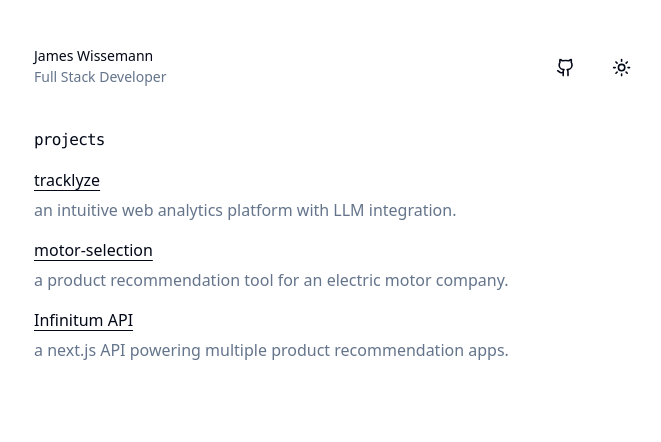
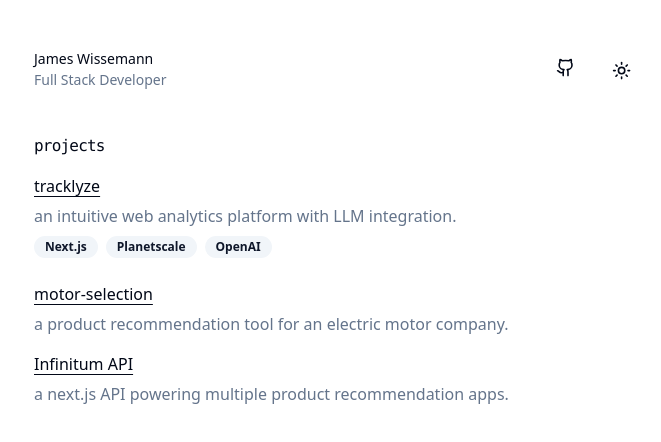
Before and after one commit to jdubba1/portfolio, a Next.js app: page / in a window 1280 px wide. Shown: the top 442 px of the page, without its empty margins (302-963 px from the left). Built offline with nearby package versions, Linux system fonts and the light colour scheme.

Commit message:
added some badges and an accordion template

```diff
--- a/app/page.tsx
+++ b/app/page.tsx
@@ -1,5 +1,11 @@
-import Image from 'next/image'
-import Link from 'next/link'
+import {
+  Accordion,
+  AccordionContent,
+  AccordionItem,
+  AccordionTrigger,
+} from "@/components/ui/accordion"
+
+import { Badge } from "@/components/ui/badge"
 
 export default function Home() {
   return (
@@ -11,10 +17,27 @@
           </div>
           <ul className='space-y-4 py-4'>
             <li>
+
               <a className='flex flex-col space-y-1.5 !no-underline' href="https://tracklyze.com">
                 <span className='font-medium underline underline-offset-4'>tracklyze</span>
                 <span className='text-muted-foreground'> an intuitive web analytics platform with LLM integration. </span>
               </a>
+
+              {/* <Accordion type="single" collapsible className="w-full">
+                <AccordionItem value="item-1">
+                  <AccordionTrigger> Learn More </AccordionTrigger>
+                  <AccordionContent>
+                    Lorem ipsum dolor sit amet, consectetur adipiscing elit. Sed euismod, diam ac tincidunt luctus, nisl eros aliquam nunc, vitae aliquam nunc nisl vitae nunc. Sed euismod, diam ac tincidunt luctus, nisl eros aliquam nunc, vitae aliquam nunc nisl vitae nunc. Sed euismod, diam ac tincidunt luctus, nisl eros aliquam nunc, vitae aliquam nunc nisl vitae nunc. Sed euismod, diam ac tincidunt luctus, nisl eros aliquam nunc, vitae aliquam nunc nisl vitae nunc.
+                  </AccordionContent>
+                </AccordionItem>
+              </Accordion> */}
+
+              <div className="flex flex-row justify-start space-x-2 py-2">
+                <Badge variant="secondary">Next.js</Badge>
+                <Badge variant="secondary">Planetscale</Badge>
+                <Badge variant="secondary">OpenAI</Badge>
+              </div>
+
             </li>
             <li>
               <a className='flex flex-col space-y-1.5 !no-underline' href="https://goinfinitum.com/motor-selection">
--- a/components/github-icon.tsx
+++ /dev/null
@@ -1,13 +0,0 @@
-import { Github } from "lucide-react"
-import { Button } from "@/components/ui/button"
-
-export function GithubIcon() {
-  return (
-    <>
-    <Button variant="ghost" size="icon">
-      <Github className="absolute h-[1.2rem] w-[1.2rem]" />
-    </Button>
-
-    </>
-  )
-}
--- a/components/main-nav.tsx
+++ b/components/main-nav.tsx
@@ -1,6 +1,6 @@
 import Link from 'next/link'
-import { ModeToggle } from './mode-toggle'
-import { GithubIcon } from './github-icon'
+import { ModeToggle } from './nav-components/mode-toggle'
+import { GithubIcon } from './nav-components/github-icon'
 
 export function MainNav() {
   return (
--- /dev/null
+++ b/components/nav-components/github-icon.tsx
@@ -0,0 +1,13 @@
+import { Github } from "lucide-react"
+import { Button } from "@/components/ui/button"
+import Link from "next/link"
+
+export function GithubIcon() {
+  return (
+    <Link href='https://github.com/jdubba1'>
+      <Button variant="ghost" size="icon">
+        <Github className="absolute h-[1.2rem] w-[1.2rem]" />
+      </Button>
+    </Link>
+  )
+}
--- /dev/null
+++ b/components/ui/badge.tsx
@@ -0,0 +1,36 @@
+import * as React from "react"
+import { cva, type VariantProps } from "class-variance-authority"
+
+import { cn } from "@/lib/utils"
+
+const badgeVariants = cva(
+  "inline-flex items-center rounded-full border px-2.5 py-0.5 text-xs font-semibold transition-colors focus:outline-none focus:ring-2 focus:ring-ring focus:ring-offset-2",
+  {
+    variants: {
+      variant: {
+        default:
+          "border-transparent bg-primary text-primary-foreground hover:bg-primary/80",
+        secondary:
+          "border-transparent bg-secondary text-secondary-foreground hover:bg-secondary/80",
+        destructive:
+          "border-transparent bg-destructive text-destructive-foreground hover:bg-destructive/80",
+        outline: "text-foreground",
+      },
+    },
+    defaultVariants: {
+      variant: "default",
+    },
+  }
+)
+
+export interface BadgeProps
+  extends React.HTMLAttributes<HTMLDivElement>,
+    VariantProps<typeof badgeVariants> {}
+
+function Badge({ className, variant, ...props }: BadgeProps) {
+  return (
+    <div className={cn(badgeVariants({ variant }), className)} {...props} />
+  )
+}
+
+export { Badge, badgeVariants }
```
Also changed, not shown: components/nav-components/mode-toggle.tsx (renamed from components/mode-toggle.tsx).
